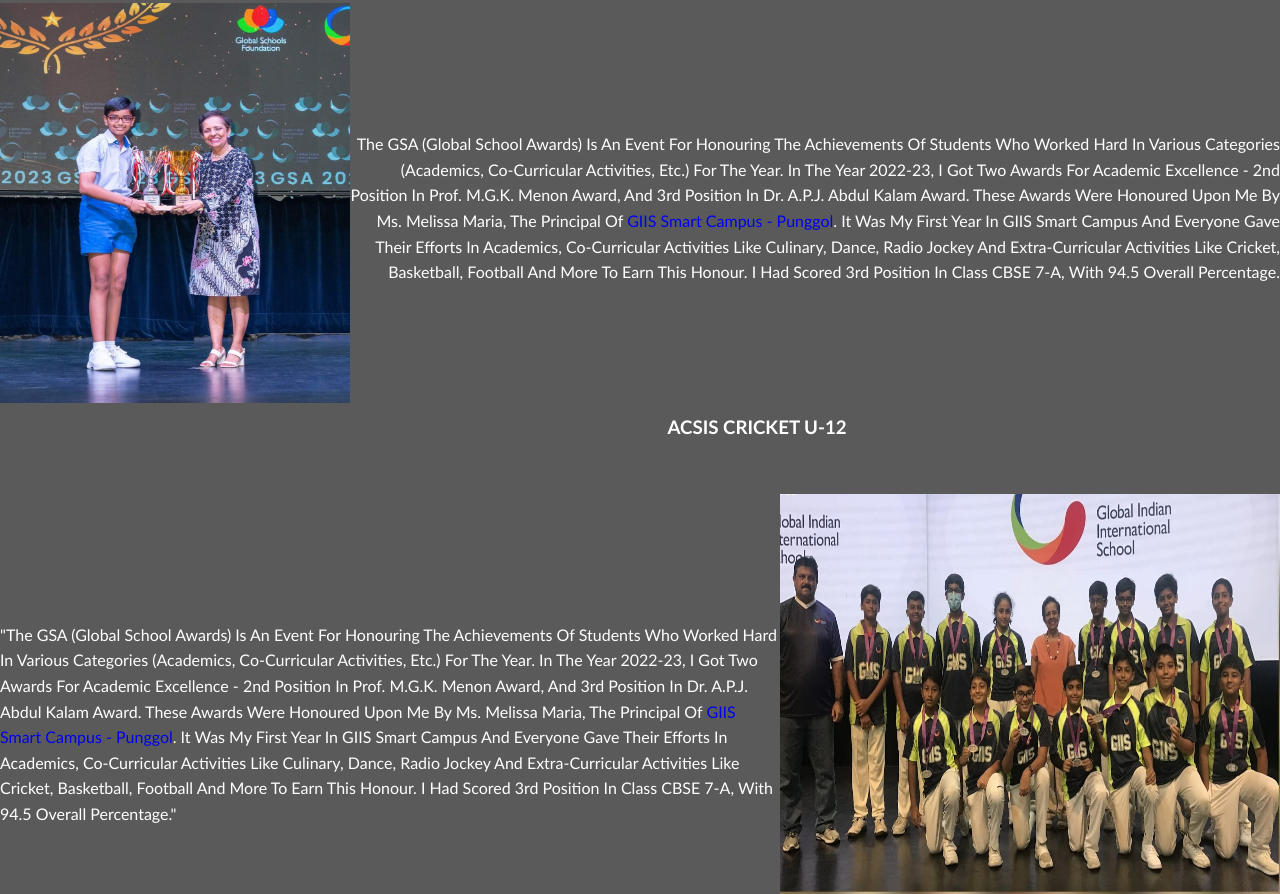
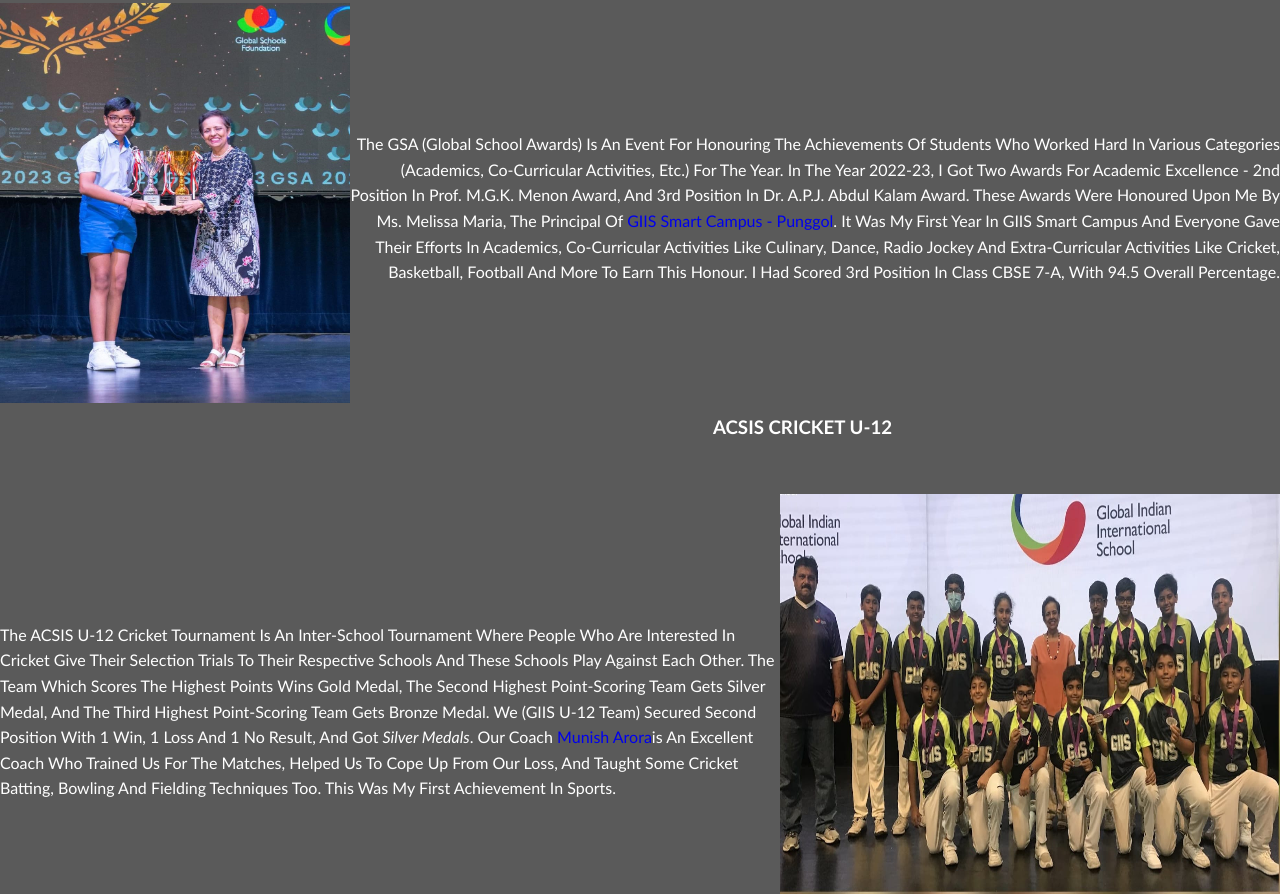
Before and after one commit to AdvGodziman/AdvGodziman.github.io, a plain HTML site: page web-development-worshop/Awards.html in a window 1280 px wide. Shown: the part 257-1151 px from the top of the page. Drawn offline with nearby package versions, Linux system fonts and the light colour scheme.

Commit message:
Update Awards.html

```diff
--- a/web-development-worshop/Awards.html
+++ b/web-development-worshop/Awards.html
@@ -40,11 +40,10 @@
         It was my first year in GIIS Smart Campus and everyone gave their efforts in Academics, Co-Curricular Activities like Culinary, Dance, Radio Jockey and Extra-Curricular Activities like Cricket, Basketball, Football and more to earn this honour.
         I had scored 3rd position in Class CBSE 7-A, with 94.5 overall percentage. </p> <BR>  <BR>  <BR>   <BR>   <BR>
     <HR style = "width:10px;  color:black">
-    <p align = "right"><h3><pre>                                                                                                                                                   ACSIS CRICKET U-12</pre></h3><BR></p><BR>
+    <p align = "right"><h3><pre>                                                                                                                                                             ACSIS CRICKET U-12</pre></h3><BR></p><BR>
      <img src="Cricket.jpg"  align = "right"  height = 400  width = 500></p> <BR>  <BR>  <BR>   <BR>   <BR>
-     <p>"The GSA (Global School Awards) is an event for honouring the achievements of students who worked hard in various categories (Academics, Co-Curricular Activities, etc.) for the year.
-        In the year 2022-23, I got two awards for Academic Excellence - 2nd Position in Prof. M.G.K. Menon Award, and 3rd position in Dr. A.P.J. Abdul Kalam Award. These awards were honoured upon me by Ms. Melissa Maria, the Principal of <a href = "https://singapore.globalindianschool.org/smart-campus">GIIS Smart Campus - Punggol</a>.
-        It was my first year in GIIS Smart Campus and everyone gave their efforts in Academics, Co-Curricular Activities like Culinary, Dance, Radio Jockey and Extra-Curricular Activities like Cricket, Basketball, Football and more to earn this honour.
-        I had scored 3rd position in Class CBSE 7-A, with 94.5 overall percentage." </p>
+     <p> The ACSIS U-12 Cricket Tournament is an Inter-School Tournament where people who are interested in Cricket give their selection trials to their respective schools and these schools play against each other.
+             The team which scores the highest points wins Gold Medal, the second highest point-scoring team gets Silver Medal, and the third highest point-scoring team gets Bronze Medal.
+             We (GIIS U-12 Team) secured second position with 1 Win, 1 Loss and 1 No Result, and got <em>Silver Medals</em>. Our coach <A HREF = https://en.wikipedia.org/wiki/Munish_Arora>Munish Arora</A>is an excellent coach who trained us for the matches, helped us to cope up from our loss, and taught some cricket batting, bowling and fielding techniques too. This was my first achievement in Sports.</p>
     </body>
 </html>
```
